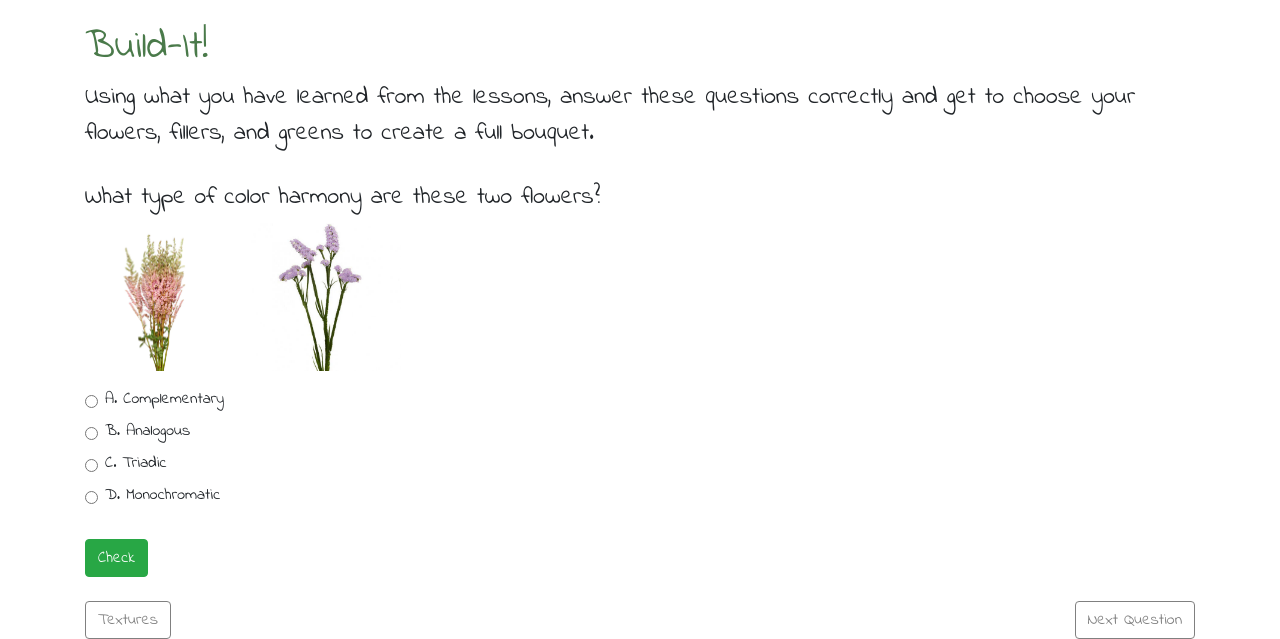
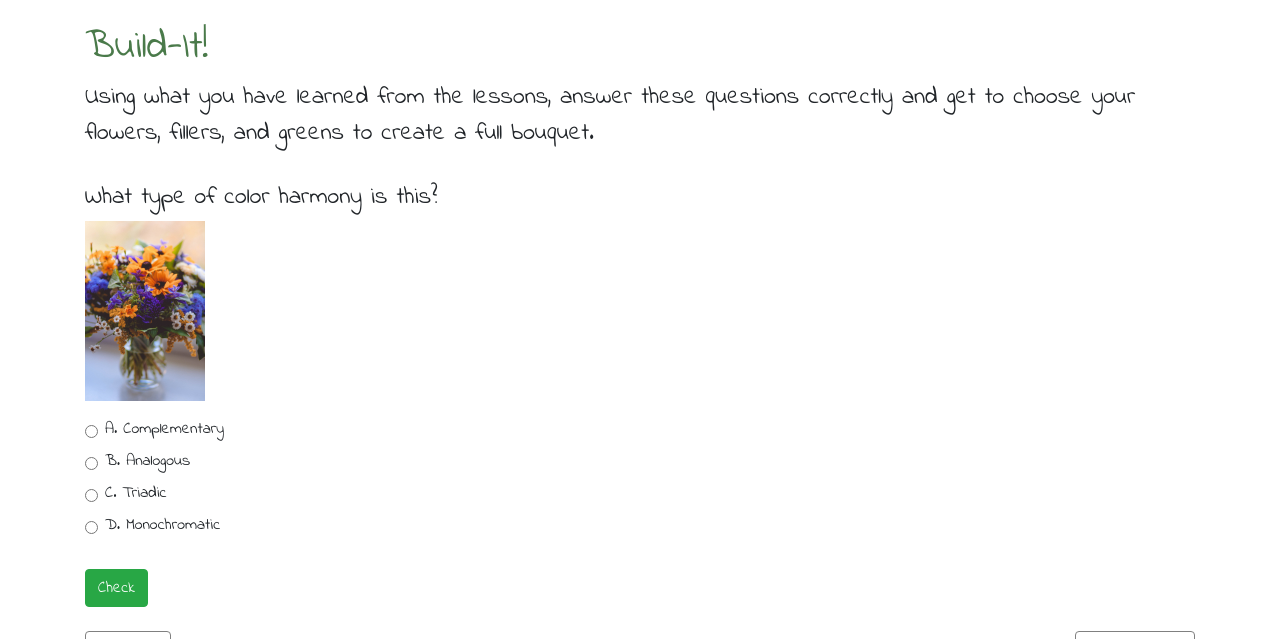
Before and after one commit to chiphamthao/flower-bouquet-builder, a Flask app: page /buildit_quiz1 in a window 1280 px wide. Shown: the part 73-712 px from the top of the page. Run offline with Flask 3, Linux system fonts and the light colour scheme; some libraries are stand-ins or nearby versions.

Commit message:
Updated Quiz 1 page

```diff
--- a/templates/buildit_quiz1.html
+++ b/templates/buildit_quiz1.html
@@ -33,11 +33,11 @@
 </p>
 
 <div class="quiz1_formatting">
-<h4>What type of color harmony are these two flowers?</h4>
-<div class="d-flex mb-3">
-  <img src="{{ url_for('static', filename='images/astilbe.webp') }}" class="img-fluid mr-3" style="max-height: 150px;" />
-  <img src="{{ url_for('static', filename='images/statice.webp') }}" class="img-fluid" style="max-height: 150px;" />
+<h4>What type of color harmony is this?</h4>
+<div class="mb-3">
+  <img src="{{ url_for('static', filename='images/buildit_1.jpg') }}" class="img-fluid" style="max-height: 180px;" />
 </div>
+
 
 <form id="quizForm">
     <div class="form-check d-flex align-items-center mb-2">
@@ -88,13 +88,24 @@
       return;
     }
 
-    if (selected.value === 'B') {
-      feedback.textContent = 'Correct! Pink and purple are next to each other on the color wheel!';
+    const answer = selected.value;
+
+    // Disable all inputs
+    const allRadios = document.querySelectorAll('input[name="answer"]');
+    allRadios.forEach(radio => {
+      radio.disabled = true;
+    });
+
+    if (answer === 'A') {
+      feedback.textContent = 'Correct! Yellow/Orange and Indigo/Violet are complementary colors on the color wheel.';
       feedback.classList.add('correct');
     } else {
-      feedback.textContent = 'Not Quite!';
+      feedback.textContent = 'Not quite! The correct answer is A. Yellow/Orange and Indigo/Violet are complementary colors.';
       feedback.classList.add('incorrect');
     }
+
+    // Disable check button too (optional)
+    document.getElementById('check-btn').disabled = true;
   });
 </script>
 {% endblock %}
```
Also changed, not shown: static/images/buildit_1.jpg (added), 3 other files.
